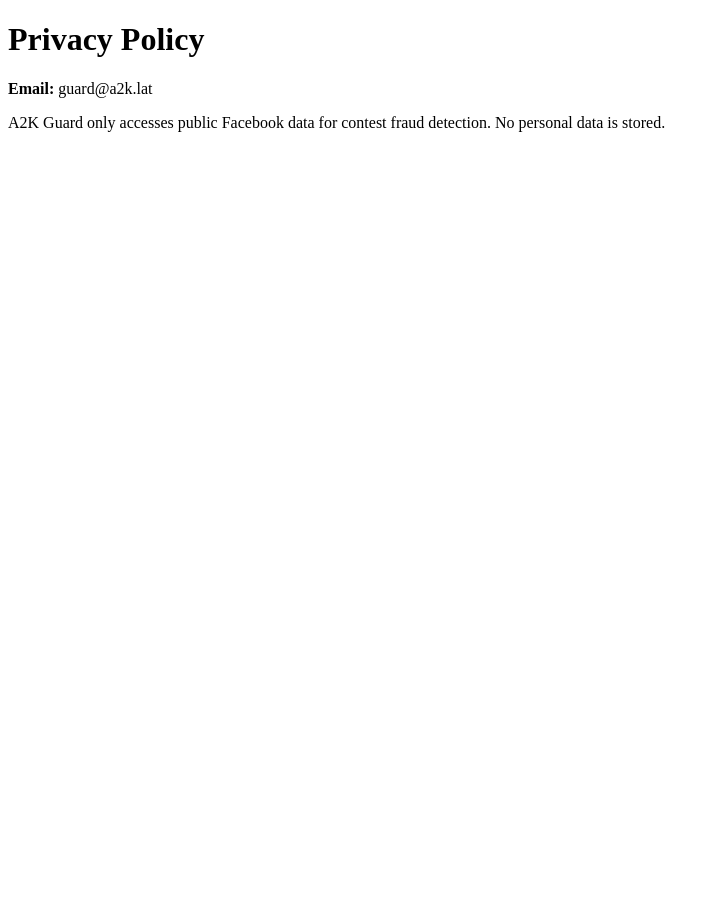
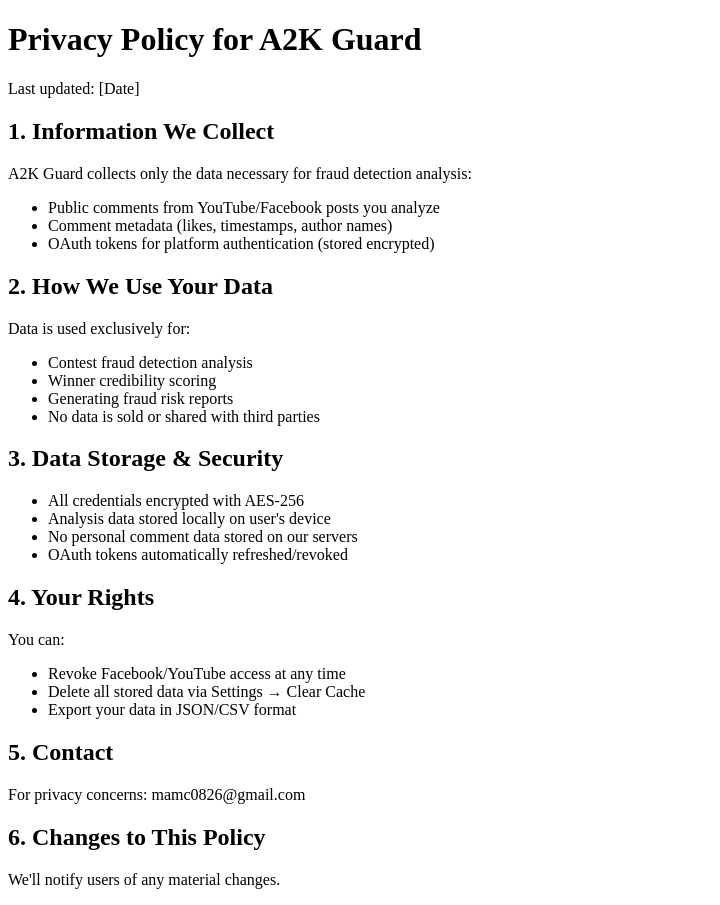
Before and after one commit to mamc0826/a2k-lat-site, a plain HTML site: page privacy.html in a window 1280 px wide. Shown: the whole page, without its empty margins (0-720 px from the left). Before the commit the page ends 800 px from the top, so only its background shows below. Drawn offline with Linux system fonts and the light colour scheme.

Commit message:
Revise privacy policy with detailed data practices
Updated privacy policy to include detailed information on data collection, usage, storage, and user rights.

```diff
--- a/privacy.html
+++ b/privacy.html
@@ -2,10 +2,49 @@
 <html>
 <head>
     <title>Privacy Policy - A2K Guard</title>
+    <meta charset="UTF-8">
 </head>
 <body>
-    <h1>Privacy Policy</h1>
-    <p><strong>Email:</strong> guard@a2k.lat</p>
-    <p>A2K Guard only accesses public Facebook data for contest fraud detection. No personal data is stored.</p>
+    <h1>Privacy Policy for A2K Guard</h1>
+    <p>Last updated: [Date]</p>
+
+    <h2>1. Information We Collect</h2>
+    <p>A2K Guard collects only the data necessary for fraud detection analysis:</p>
+    <ul>
+        <li>Public comments from YouTube/Facebook posts you analyze</li>
+        <li>Comment metadata (likes, timestamps, author names)</li>
+        <li>OAuth tokens for platform authentication (stored encrypted)</li>
+    </ul>
+
+    <h2>2. How We Use Your Data</h2>
+    <p>Data is used exclusively for:</p>
+    <ul>
+        <li>Contest fraud detection analysis</li>
+        <li>Winner credibility scoring</li>
+        <li>Generating fraud risk reports</li>
+        <li>No data is sold or shared with third parties</li>
+    </ul>
+
+    <h2>3. Data Storage & Security</h2>
+    <ul>
+        <li>All credentials encrypted with AES-256</li>
+        <li>Analysis data stored locally on user's device</li>
+        <li>No personal comment data stored on our servers</li>
+        <li>OAuth tokens automatically refreshed/revoked</li>
+    </ul>
+
+    <h2>4. Your Rights</h2>
+    <p>You can:</p>
+    <ul>
+        <li>Revoke Facebook/YouTube access at any time</li>
+        <li>Delete all stored data via Settings → Clear Cache</li>
+        <li>Export your data in JSON/CSV format</li>
+    </ul>
+
+    <h2>5. Contact</h2>
+    <p>For privacy concerns: mamc0826@gmail.com</p>
+
+    <h2>6. Changes to This Policy</h2>
+    <p>We'll notify users of any material changes.</p>
 </body>
 </html>
```
